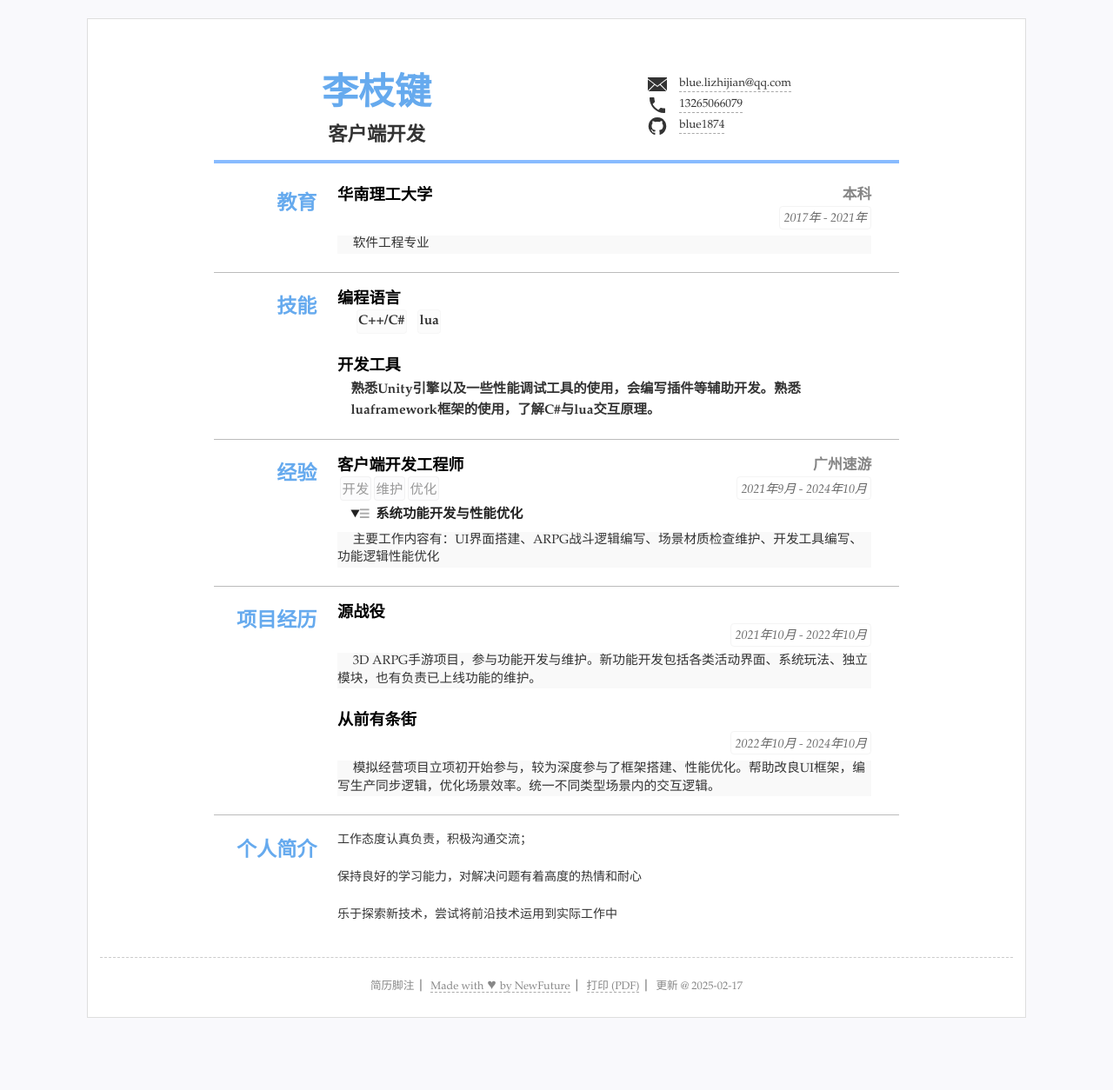
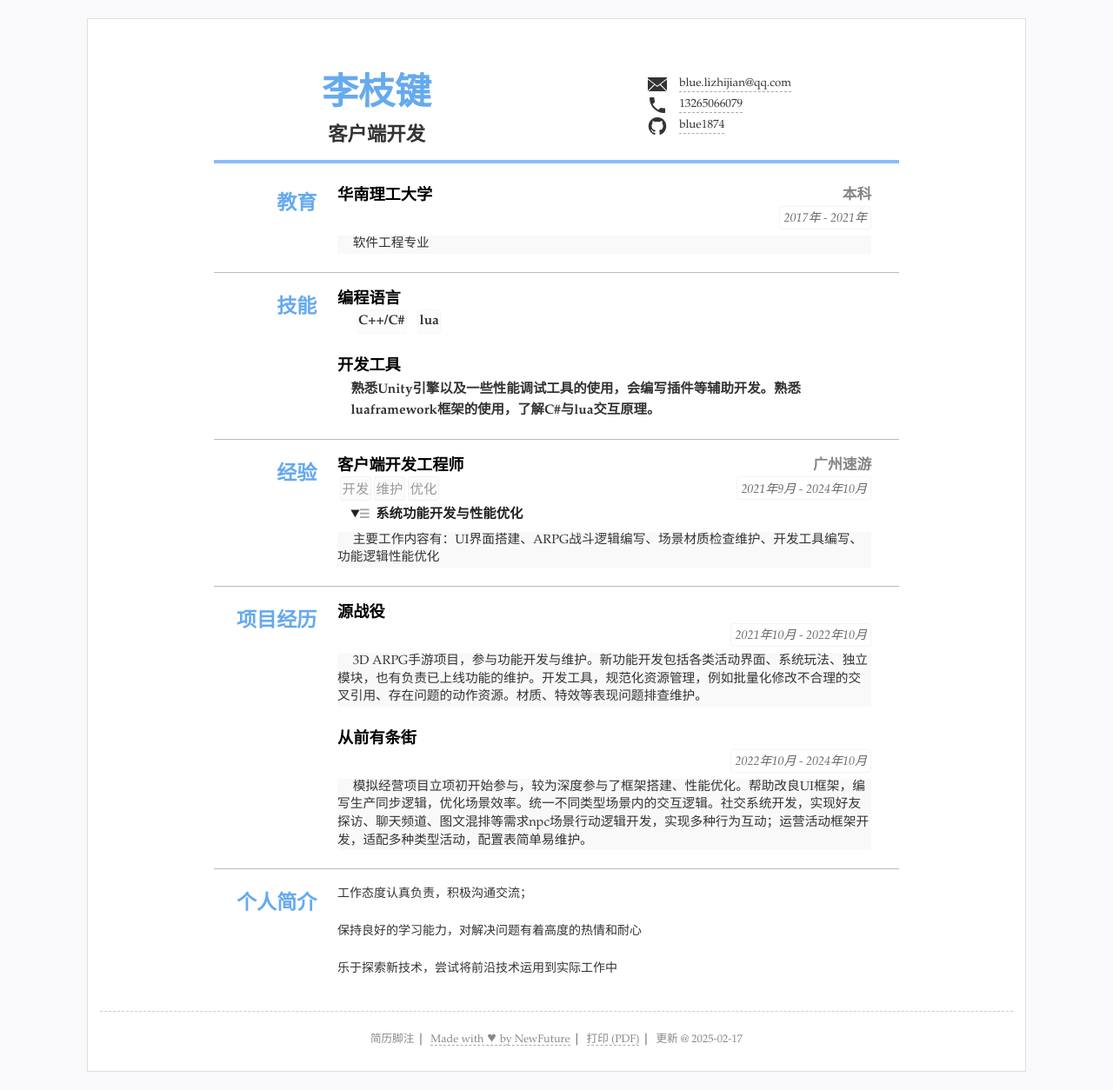
Before and after one commit to blue1874/resume, a Jekyll site: the page built from index.html, in a window 1280 px wide. Shown: the whole page at 87% size. Built offline with Jekyll 4.4.1, drawn with Linux system fonts in a browser that asks for light colours; before the commit the page ends 1192 px from its top, so only the background shows below that.

Commit message:
Update resume.yml

```diff
--- a/_data/resume.yml
+++ b/_data/resume.yml
@@ -64,12 +64,17 @@ main: #简历主要内容，
     detail:
     - 3D ARPG手游项目，
     - 参与功能开发与维护。新功能开发包括各类活动界面、系统玩法、独立模块，也有负责已上线功能的维护。
+    - 开发工具，规范化资源管理，例如批量化修改不合理的交叉引用、存在问题的动作资源。
+    - 材质、特效等表现问题排查维护。
   - title: 从前有条街
     duration: 2022年10月 - 2024年10月
     detail:
     - 模拟经营项目
     - 立项初开始参与，较为深度参与了框架搭建、性能优化。
     - 帮助改良UI框架，编写生产同步逻辑，优化场景效率。统一不同类型场景内的交互逻辑。
+    - 社交系统开发，实现好友探访、聊天频道、图文混排等需求
+    - npc场景行动逻辑开发，实现多种行为互动；
+    - 运营活动框架开发，适配多种类型活动，配置表简单易维护。
    #可继续添加更多内容
 
 #others 其他简略内容(列表)
```
